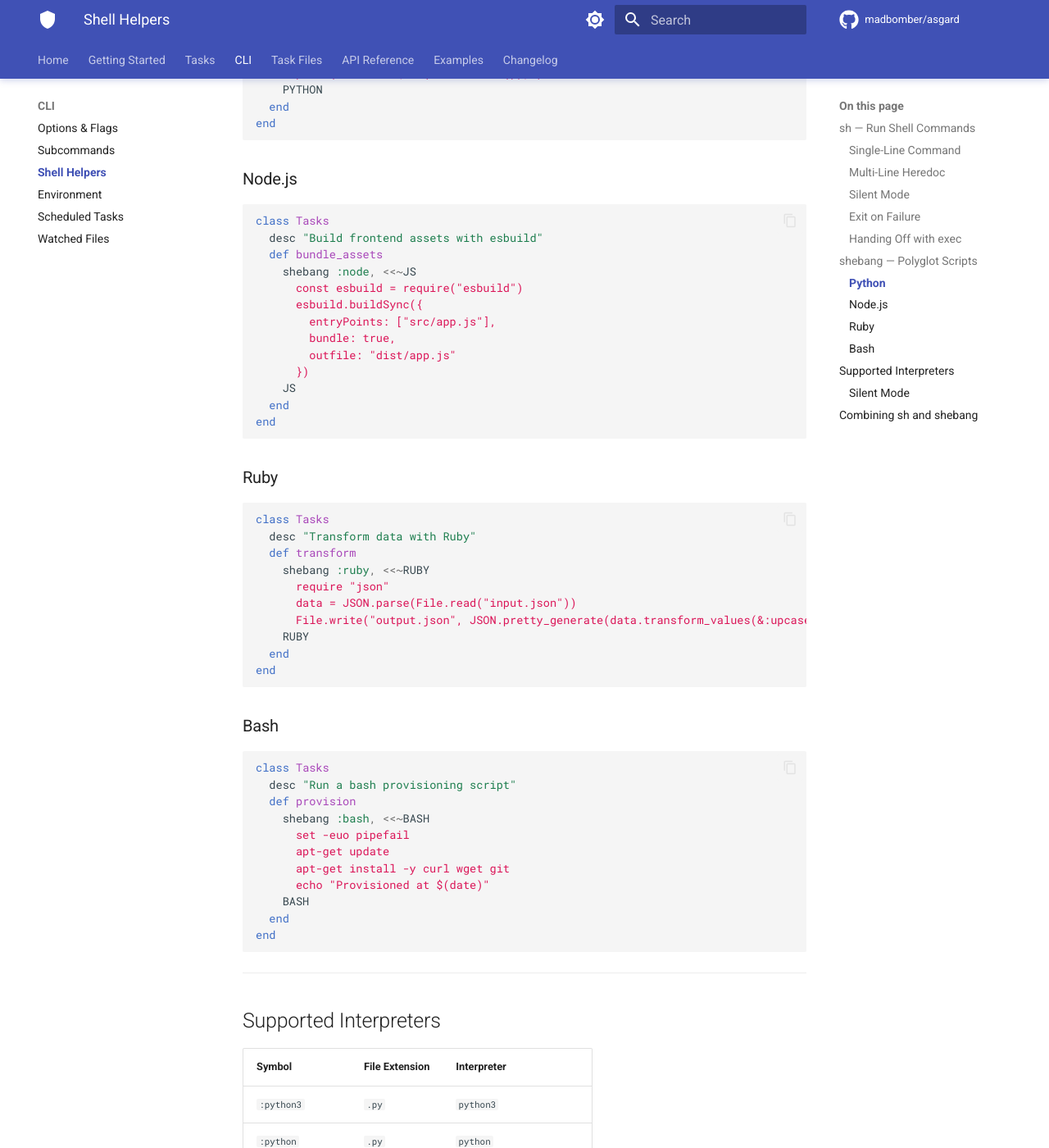
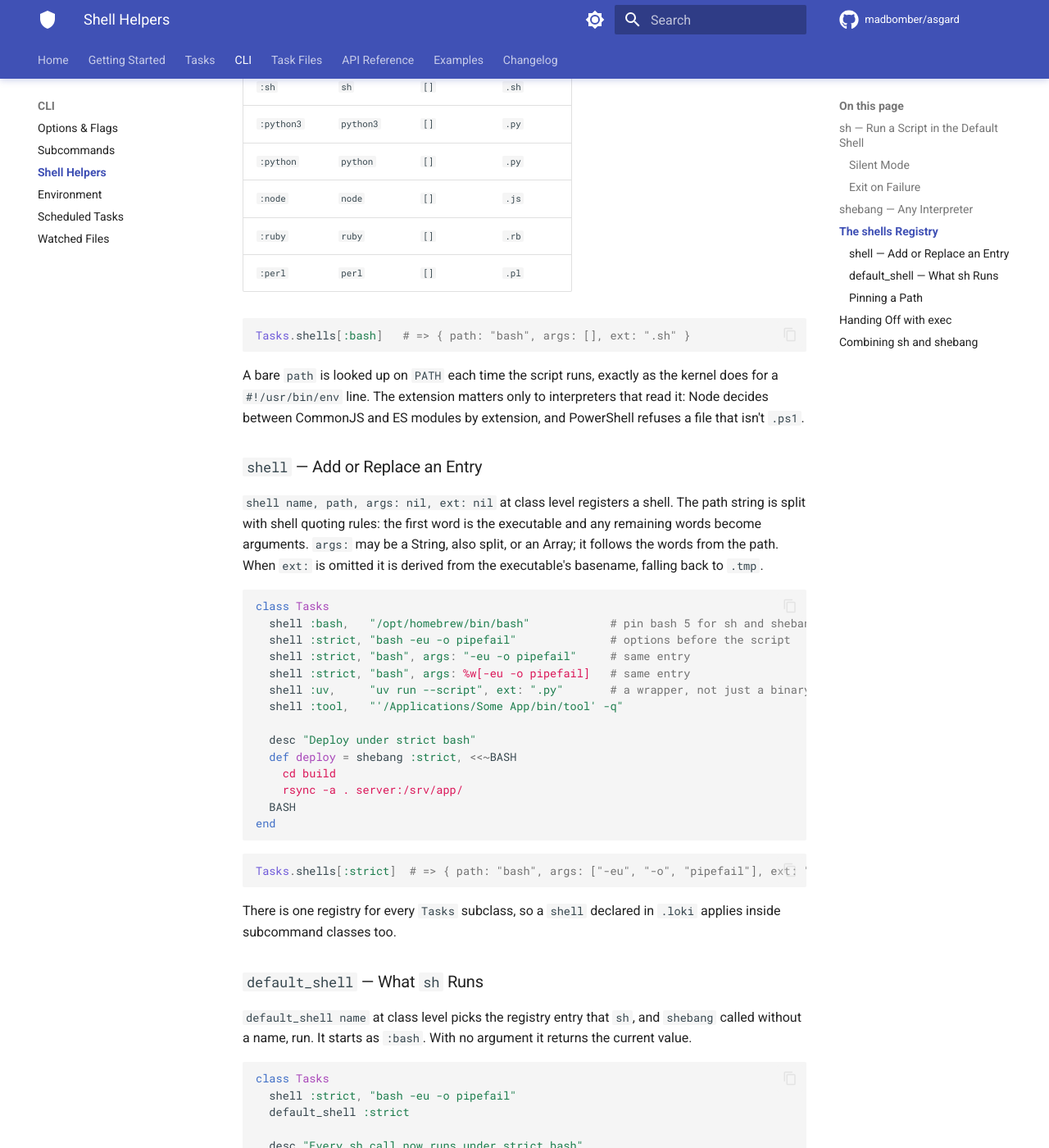
Before and after one commit to MadBomber/asgard, an MkDocs documentation site: the page built from docs/shell.md, in a window 1280 px wide and 1400 px high, scrolled down 3145 px. Shown: the whole window at 82% size. Built offline with MkDocs 1.6.1 and Material for MkDocs 9.7.7, drawn with Linux system fonts in a browser that asks for light colours; comment, search, counter and statistics services are not loaded; some of the changed text lies outside the part shown.

Commit message:
feat(shell): shells registry, shell DSL and bash-backed sh
`sh` is now `shebang :bash`: one line or many is written to a tempfile
and run by the `:bash` entry of the new `shells` registry, so bash syntax
no longer passes or fails depending on line count. Fixes #1.

`shebang` is the single engine for every non-Ruby script. It accepts
`exec: true`, unlinking the tempfile and handing the interpreter
`/dev/fd/N`, and reports a missing interpreter with an exit of 127
instead of failing silently.

`shell :name, "path args"` registers an interpreter (Shellwords-split,
`ext:` derived from the executable basename) and `default_shell :name`
picks the one `sh` runs. Both `sh` and `shebang` return true.

Reek is now advisory in the quality gate: `.reek.yml` enables only the
detectors that have found real problems here and `reek_check` warns
rather than fails. Docs, README and CHANGELOG updated for 0.6.0.

````diff
--- a/docs/api.md
+++ b/docs/api.md
@@ -119,8 +119,11 @@ import_up "*.loki"                 # find the nearest ancestor with *.loki files
 | `header` | `header(text)` | Append a line of text shown above the commands list in `asgard help`. Each call adds another line. No-op for per-command help. |
 | `footer` | `footer(text)` | Prepend a line of text shown below the options block in `asgard help`. Each call inserts above the previous lines. No-op for per-command help. |
 | `no_negate` | `no_negate(*names)` | Suppress `[--no-name]` / `[--skip-name]` help entries for one or more boolean class options. Call after the `class_option` declaration. |
-| `sh` | `sh(script, silent: false, exec: false)` | Instance method. Run a shell command or multiline heredoc. Single-line → `system(script)`; multiline → `system("bash", "-c", script)`. Exits with the command's status on failure. With `exec: true`, replaces the asgard process via `Kernel.exec` instead of forking — see [Shell Helpers](shell.md#handing-off-with-exec). |
-| `shebang` | `shebang(interpreter, script, silent: false)` | Instance method. Write `script` to a tempfile and execute it with `interpreter`. See the [Shell Helpers](shell.md) page for the full interpreter table. |
+| `sh` | `sh(script, silent: false, exec: false)` | Instance method. `shebang script` — one line or many runs under the `default_shell`. Returns `true`; exits with the command's status on failure. With `exec: true`, replaces the asgard process via `Kernel.exec` instead of forking — see [Shell Helpers](shell.md#handing-off-with-exec). |
+| `shebang` | `shebang(name = default_shell, script, silent: false, exec: false)` | Instance method. Write `script` to a tempfile and run it with the shell registered as `name`, or the `default_shell` when only the script is given; an unregistered name runs as itself from `PATH` with a `.tmp` extension. Returns `true`. A missing executable prints the name and exits 127. See the [Shell Helpers](shell.md) page. |
+| `default_shell` | `default_shell(name = nil)` | The shell `sh` and a nameless `shebang` run. Starts as `:bash`; `default_shell :zsh` sets it, no argument returns it. One value for every `Tasks` subclass. |
+| `shell` | `shell(name, path, args: nil, ext: nil)` | Register a shell for `shebang`. `path` is split with shell quoting; its first word is the executable and the rest precede `args:` (String or Array). `ext:` defaults by executable basename, else `.tmp`. One registry for every `Tasks` subclass. |
+| `shells` | `Tasks.shells` | The registry Hash: `name => { path:, args:, ext: }`, seeded with `:bash`, `:sh`, `:python3`, `:python`, `:node`, `:ruby`, `:perl`. |
 | `validate_deps!` | `Tasks.validate_deps!` | Build and topologically sort the full dependency graph using stdlib `TSort`. Raises `Asgard::CircularDependencyError` on cycles. Called by `run!` at startup. |
 | `_reset_ran!` | `Tasks._reset_ran!` | Clear the per-invocation task deduplication set. Called by `run!` before dispatching. Thread-safe via Mutex. |
 
--- a/docs/shell.md
+++ b/docs/shell.md
@@ -1,39 +1,23 @@
 # Shell Helpers
 
-Asgard provides two methods for running shell commands and scripts from within task bodies: `sh` for shell commands and heredocs, and `shebang` for polyglot scripts. Both are provided by `Asgard::Shell` and mixed into every `Tasks` instance.
+`shebang` is the one way a task runs something that isn't Ruby. It writes the script to a tempfile and hands the file to an interpreter from the `shells` registry. Called with a script alone it uses the `default_shell`, and `sh script` is the same call. Both are provided by `Asgard::Shell` and mixed into every `Tasks` instance.
 
-Both methods exit with the command's status code on failure — they do not raise Ruby exceptions. `sh` also accepts `exec: true` to replace the asgard process outright instead of forking — see [Handing Off with `exec`](#handing-off-with-exec).
+Both return `true` and exit with the command's status code on failure — they do not raise Ruby exceptions. Both accept `silent: true` to suppress the script echo and `exec: true` to replace the asgard process instead of forking — see [Handing Off with `exec`](#handing-off-with-exec).
 
 ---
 
-## `sh` — Run Shell Commands
+## `sh` — Run a Script in the Default Shell
 
-### Single-Line Command
-
-Pass a single-line string to run it via `system`:
+`sh script` is `shebang script`: the script runs under the `default_shell`, which is bash until a `.loki` says otherwise. One line or many take the same path:
 
 ```ruby
 class Tasks
   desc "Compile the project"
   def build = sh "rake build"
 
-  desc "Remove build artifacts"
-  def clean = sh "rm -rf dist/ tmp/"
-end
-```
+  desc "Check for a Gemfile"
+  def check = sh '[[ -f Gemfile ]] && echo "found"'
 
-By default, `sh` prints the command before running it:
-
-```
-rake build
-```
-
-### Multi-Line Heredoc
-
-Pass a multiline string (e.g., a heredoc) to run it as a single `bash -c` script. All lines execute in the same shell session, so variable assignments carry across lines:
-
-```ruby
-class Tasks
   desc "Bootstrap the development environment"
   def setup
     sh <<~SHELL
@@ -46,27 +30,29 @@ class Tasks
 end
 ```
 
-Asgard detects the newline and automatically routes multiline scripts through `bash -c`.
+All lines of a heredoc execute in the same shell session, so variable assignments carry across lines. By default the script is printed before it runs:
+
+```
+rake build
+```
+
+!!! note
+    Earlier versions ran a one-line `sh` script through `/bin/sh` and a heredoc through `bash`. On Debian and Ubuntu `/bin/sh` is dash, so bash syntax such as `[[ ... ]]` or `$PIPESTATUS` failed in a one-liner and worked in a heredoc. Both now take the same path.
 
 ### Silent Mode
 
-Pass `silent: true` to suppress the command echo. The command still runs and still exits on failure; it just doesn't print the command text first:
+Pass `silent: true` to suppress the echo. The script still runs and still exits on failure:
 
 ```ruby
 class Tasks
   desc "Compile (quiet)"
   def build = sh "rake build", silent: true
-
-  desc "Print environment info without noise"
-  def info
-    sh "printenv | grep APP_", silent: true
-  end
 end
 ```
 
 ### Exit on Failure
 
-`sh` always calls `exit($?.exitstatus)` if the command fails. There is no rescue path — a failing command terminates the `asgard` process. This is intentional: failed steps should stop the pipeline rather than silently continue.
+A failing script calls `exit($?.exitstatus)`. There is no rescue path — a failing command terminates the `asgard` process. This is intentional: failed steps should stop the pipeline rather than silently continue.
 
 ```ruby
 class Tasks
@@ -80,42 +66,11 @@ class Tasks
 end
 ```
 
-### Handing Off with `exec`
-
-Pass `exec: true` to hand the command the asgard process itself instead of forking a child. Under the hood this calls `Kernel.exec` rather than `system`, which replaces the running ruby process image with the command — asgard doesn't stick around waiting on it.
-
-Use this for a task's final, long-running command — a dev server, a REPL, anything meant to take over the terminal — so there's no idle ruby process sitting in memory alongside it, and Ctrl-C is handled directly by the command instead of unwinding back through asgard:
-
-```ruby
-class Tasks
-  desc "Documentation server startup"
-  depends_on :doc_builder
-  def doc_server = sh "mkdocs serve", exec: true
-end
-```
-
-Since the process is replaced, nothing after the `sh` call ever runs, and `depends_on` chains upstream of it must already have finished (they have — dependencies run before the task body).
-
-```ruby
-class Tasks
-  desc "Start a REPL — never returns to asgard"
-  def console
-    sh "bundle exec pry", exec: true
-    puts "unreachable"
-  end
-end
-```
-
-!!! note
-    `exec: true` only makes sense for a command meant to run for the lifetime of the process. Don't use it for a step with more work queued after it in the same task.
-
 ---
 
-## `shebang` — Polyglot Scripts
+## `shebang` — Any Interpreter
 
-`shebang` writes the script body to a tempfile with the appropriate extension and executes it with the specified interpreter. Use it to embed Python, Node.js, Ruby, Perl, or any other interpreter directly in a task:
-
-### Python
+`shebang name, script` writes the script to a tempfile with the extension registered for `name` and runs the registered executable on it. Use it to embed Python, Node.js, Ruby, Perl, or any other interpreter directly in a task:
 
 ```ruby
 class Tasks
@@ -127,97 +82,157 @@ class Tasks
       print(f"Total: {sum(data.values())}")
     PYTHON
   end
-end
-```
 
-### Node.js
-
-```ruby
-class Tasks
   desc "Build frontend assets with esbuild"
   def bundle_assets
     shebang :node, <<~JS
-      const esbuild = require("esbuild")
-      esbuild.buildSync({
-        entryPoints: ["src/app.js"],
-        bundle: true,
-        outfile: "dist/app.js"
-      })
+      import * as esbuild from "esbuild"
+      esbuild.buildSync({ entryPoints: ["src/app.js"], bundle: true, outfile: "dist/app.js" })
     JS
   end
-end
-```
 
-### Ruby
-
-```ruby
-class Tasks
-  desc "Transform data with Ruby"
-  def transform
-    shebang :ruby, <<~RUBY
-      require "json"
-      data = JSON.parse(File.read("input.json"))
-      File.write("output.json", JSON.pretty_generate(data.transform_values(&:upcase)))
-    RUBY
-  end
-end
-```
-
-### Bash
-
-```ruby
-class Tasks
   desc "Run a bash provisioning script"
   def provision
     shebang :bash, <<~BASH
       set -euo pipefail
       apt-get update
       apt-get install -y curl wget git
-      echo "Provisioned at $(date)"
     BASH
   end
 end
 ```
 
+A name that isn't registered runs as itself, found on `PATH`, with a `.tmp` extension. So any interpreter works without declaring it:
+
+```ruby
+shebang :lua, <<~LUA
+  print("Hello from Lua!")
+LUA
+```
+
+If the executable can't be found, asgard prints the shell name and the command it tried, then exits 127:
+
+```
+asgard: shell :lua not found: lua ...
+```
+
 ---
 
-## Supported Interpreters
+## The `shells` Registry
 
-| Symbol | File Extension | Interpreter |
-|---|---|---|
-| `:python3` | `.py` | `python3` |
-| `:python` | `.py` | `python` |
-| `:node` | `.js` | `node` |
-| `:ruby` | `.rb` | `ruby` |
-| `:perl` | `.pl` | `perl` |
-| `:bash` | `.sh` | `bash` |
-| `:sh` | `.sh` | `sh` |
-| Any other symbol | `.tmp` | Passed directly to `system` |
+`Tasks.shells` is a Hash from shell name to the executable, the arguments placed before the script, and the tempfile extension. It is seeded with:
+
+| Name | `path` | `args` | `ext` |
+|---|---|---|---|
+| `:bash` | `bash` | `[]` | `.sh` |
+| `:sh` | `sh` | `[]` | `.sh` |
+| `:python3` | `python3` | `[]` | `.py` |
+| `:python` | `python` | `[]` | `.py` |
+| `:node` | `node` | `[]` | `.js` |
+| `:ruby` | `ruby` | `[]` | `.rb` |
+| `:perl` | `perl` | `[]` | `.pl` |
+
+```ruby
+Tasks.shells[:bash]   # => { path: "bash", args: [], ext: ".sh" }
+```
+
+A bare `path` is looked up on `PATH` each time the script runs, exactly as the kernel does for a `#!/usr/bin/env` line. The extension matters only to interpreters that read it: Node decides between CommonJS and ES modules by extension, and PowerShell refuses a file that isn't `.ps1`.
+
+### `shell` — Add or Replace an Entry
+
+`shell name, path, args: nil, ext: nil` at class level registers a shell. The path string is split with shell quoting rules: the first word is the executable and any remaining words become arguments. `args:` may be a String, also split, or an Array; it follows the words from the path. When `ext:` is omitted it is derived from the executable's basename, falling back to `.tmp`.
+
+```ruby
+class Tasks
+  shell :bash,   "/opt/homebrew/bin/bash"            # pin bash 5 for sh and shebang :bash
+  shell :strict, "bash -eu -o pipefail"              # options before the script
+  shell :strict, "bash", args: "-eu -o pipefail"     # same entry
+  shell :strict, "bash", args: %w[-eu -o pipefail]   # same entry
+  shell :uv,     "uv run --script", ext: ".py"       # a wrapper, not just a binary
+  shell :tool,   "'/Applications/Some App/bin/tool' -q"
+
+  desc "Deploy under strict bash"
+  def deploy = shebang :strict, <<~BASH
+    cd build
+    rsync -a . server:/srv/app/
+  BASH
+end
+```
+
+```ruby
+Tasks.shells[:strict]  # => { path: "bash", args: ["-eu", "-o", "pipefail"], ext: ".sh" }
+```
+
+There is one registry for every `Tasks` subclass, so a `shell` declared in `.loki` applies inside subcommand classes too.
+
+### `default_shell` — What `sh` Runs
+
+`default_shell name` at class level picks the registry entry that `sh`, and `shebang` called without a name, run. It starts as `:bash`. With no argument it returns the current value.
+
+```ruby
+class Tasks
+  shell :strict, "bash -eu -o pipefail"
+  default_shell :strict
+
+  desc "Every sh call now runs under strict bash"
+  def build
+    sh "rake build"              # shebang :strict, "rake build"
+    shebang "rake package"       # same shell, same path
+    shebang :python3, "print('explicit names still win')"
+  end
+end
+```
+
+Like the registry, the default is one value shared by every `Tasks` subclass.
+
+### Pinning a Path
+
+Your terminal's `PATH` and the `PATH` a scheduled or watched task sees are not the same. On a Mac with Homebrew, `bash` at the terminal is 5.x from `/opt/homebrew/bin`, while under `launchd` it is the 3.2 build in `/bin`. Pin the one you mean:
+
+```ruby
+shell :bash, "/opt/homebrew/bin/bash"
+```
+
+A `.loki` file is Ruby, so a path that differs between machines is an ordinary expression:
+
+```ruby
+shell :bash, %w[/opt/homebrew/bin/bash /usr/local/bin/bash /bin/bash].find { File.executable?(it) }
+```
+
+---
+
+## Handing Off with `exec`
+
+Pass `exec: true` to hand the command the asgard process itself instead of forking a child. Under the hood this calls `Kernel.exec` rather than `system`, which replaces the running ruby process image with the command — asgard doesn't stick around waiting on it.
+
+Use this for a task's final, long-running command — a dev server, a REPL, anything meant to take over the terminal — so there's no idle ruby process sitting in memory alongside it, and Ctrl-C is handled directly by the command instead of unwinding back through asgard:
+
+```ruby
+class Tasks
+  desc "Documentation server startup"
+  depends_on :doc_builder
+  def doc_server = sh "mkdocs serve", exec: true
+
+  desc "Start a REPL — never returns to asgard"
+  def console
+    sh "bundle exec pry", exec: true
+    puts "unreachable"
+  end
+end
+```
+
+Since the process is replaced, nothing after the call ever runs, and `depends_on` chains upstream of it must already have finished (they have — dependencies run before the task body).
+
+No process survives an `exec` to delete the tempfile, so asgard unlinks it before the hand-off and passes the interpreter the still-open descriptor as `/dev/fd/N`. Nothing is left behind in the temp directory. The one consequence is that the interpreter sees no file extension, so a Node script written as an ES module should not use `exec: true`.
 
 !!! note
-    Unknown interpreter symbols get a `.tmp` extension and are passed to `system` directly. This makes it easy to use interpreters not in the table above:
-
-    ```ruby
-    shebang :lua, <<~LUA
-      print("Hello from Lua!")
-    LUA
-    ```
-
-### Silent Mode
-
-`shebang` also accepts `silent: true`, though in practice the interpreter itself controls what is printed:
-
-```ruby
-def analyze
-  shebang :python3, script_body, silent: true
-end
-```
+    `exec: true` only makes sense for a command meant to run for the lifetime of the process. Don't use it for a step with more work queued after it in the same task.
 
 ---
 
 ## Combining `sh` and `shebang`
 
-You can mix both in the same task:
+Mix both freely in the same task:
 
 ```ruby
 class Tasks
````
Also changed, not shown: .reek.yml (+60 -138 lines), CHANGELOG.md (+34 -0 lines), CLAUDE.md (+3 -2 lines), README.md (+11 -2 lines), 4 other files.
